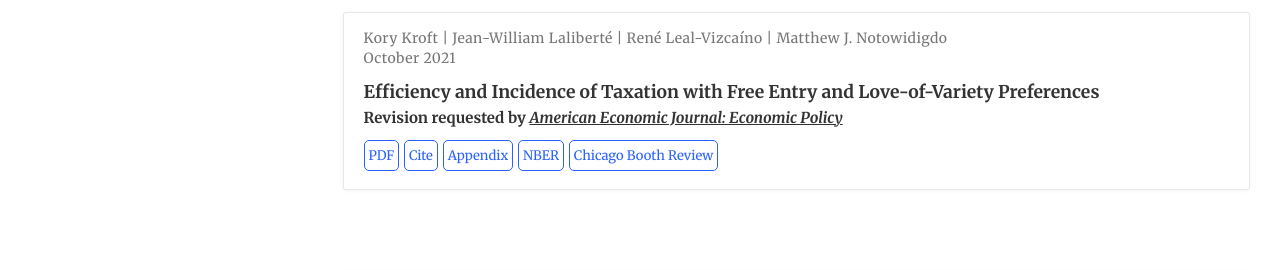
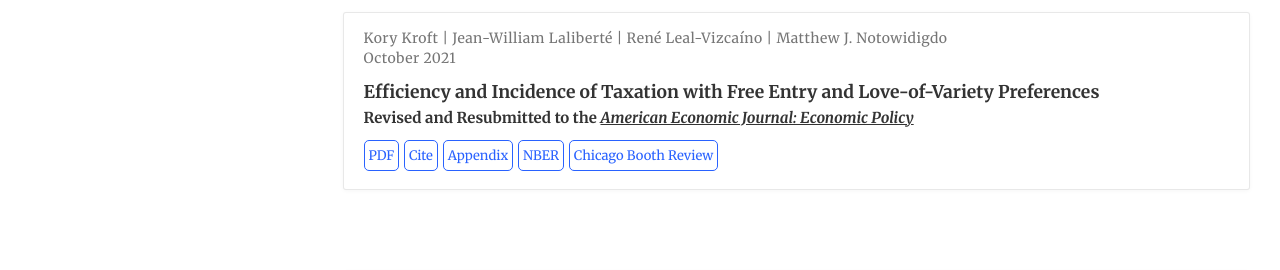
Before and after one commit to korykroft/korykroft.github.io, a Jekyll site: the page built from research/index.html, in a window 1280 px wide and 900 px high, scrolled down 339 px. Shown: the part 152-422 px from the top of the window. Built offline with Jekyll 4.4.1, drawn with Linux system fonts in a browser that asks for light colours.

Commit message:
Update index.html

```diff
--- a/research/index.html
+++ b/research/index.html
@@ -66,7 +66,7 @@ description:
     </div>
     <h3 class="article-title mb-1 mt-3">Efficiency and Incidence of Taxation with Free Entry and Love-of-Variety Preferences</h3>
     <div class="article-style">
-      <p><strong>Revision requested by <ins><em>American Economic Journal: Economic Policy</em></ins></strong>
+      <p><strong>Revised and Resubmitted to the <ins><em>American Economic Journal: Economic Policy</em></ins></strong>
     </div>
     <div class="btn-links">
       <a class="btn btn-outline-primary my-1 mr-1 btn-sm" href="/files/w28838.pdf" target="_blank" rel="noopener">PDF</a>
```
